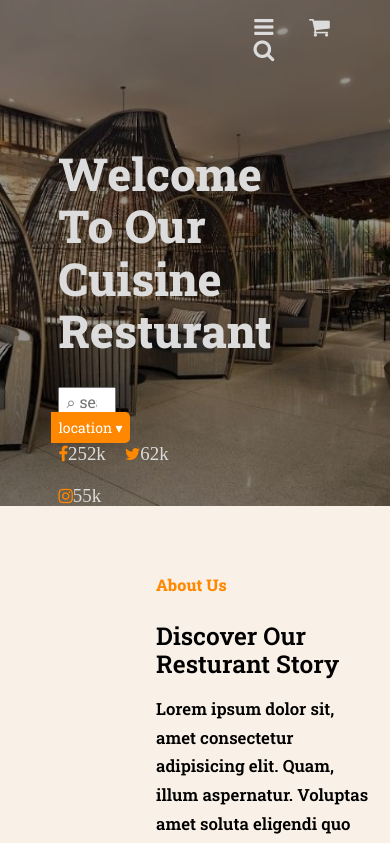
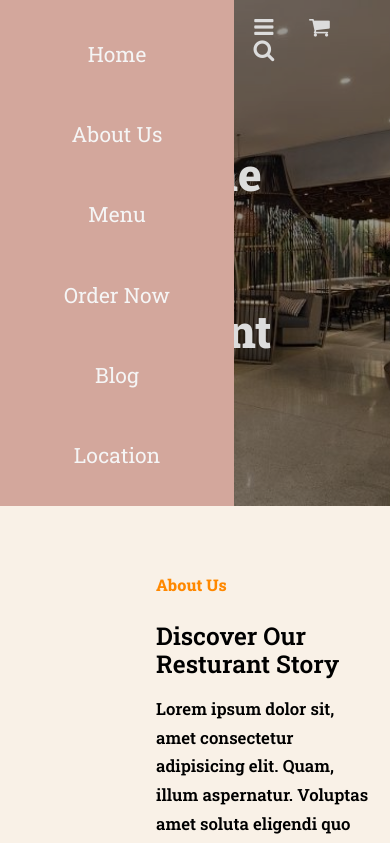
Before and after one commit to fosa-ij/Portfolio-Project--RESTURANT, a plain HTML site: page index.html in a window 390 px wide. Shown: the top 843 px of the page. Drawn offline with Linux system fonts and the light colour scheme.

Commit message:
fix media query @853px

```diff
--- a/css/style.css
+++ b/css/style.css
@@ -381,6 +381,10 @@ TOGGLE STYLES
   {
     display: none;
   }
+.toggleNavbar
+  {
+    display: none;
+  }
 
 
 
@@ -509,8 +513,56 @@ section.first_section::after
       z-index: -1;
     }
 section.first_section p
-      {
+    {
         font-weight: 600;
-      }
+    }
+.order_section div
+    {
+      position: relative;
+      left: 17%;
+      width: 60vw;
+    }
+.order_section section
+    {
+      padding: 20px 5%;
+    }
 
-  }
+
+.toggleNavbarHidden
+    {
+      display: block;
+    }
+.toggleNavbar
+    {
+      position: absolute;
+      top: -16px;
+      left: 0;
+      width: 60vw;
+      z-index: 2;
+      background-color: #D3A79C;
+      height: 100%;
+      padding-inline-start: 0;
+      text-align: center;
+    }
+header
+    {
+      position: relative;
+    }
+.toggleNavbar li
+    {
+      margin: 4rem 0;
+      padding: 2rem 2rem;
+    }
+.toggleNavbar li a
+    {
+      text-decoration: none;
+      color: whitesmoke;
+      font-size: 3rem;
+      font-weight: 500;
+    }
+.toggleNavbar li a:hover
+    {
+      color: #FF8800;
+      text-decoration: underline;
+    }
+}
--- a/index.html
+++ b/index.html
@@ -49,6 +49,14 @@
 				<i class="fa fa-twitter"><span>62k</span></i>
 				<i class="fa fa-instagram"><span>55k</span></i>
 			</section>
+			<ul class="toggleNavbar toggleNavbarHidden">
+				<li><a href="">Home</a></li>
+				<li><a href="">About Us</a></li>
+				<li><a href="">Menu</a></li>
+				<li><a href="">Order Now</a></li>
+				<li><a href="">Blog</a></li>
+				<li><a href="">Location</a></li>
+			</ul>
 		</header>
 
 		<section class="first_section">
```
